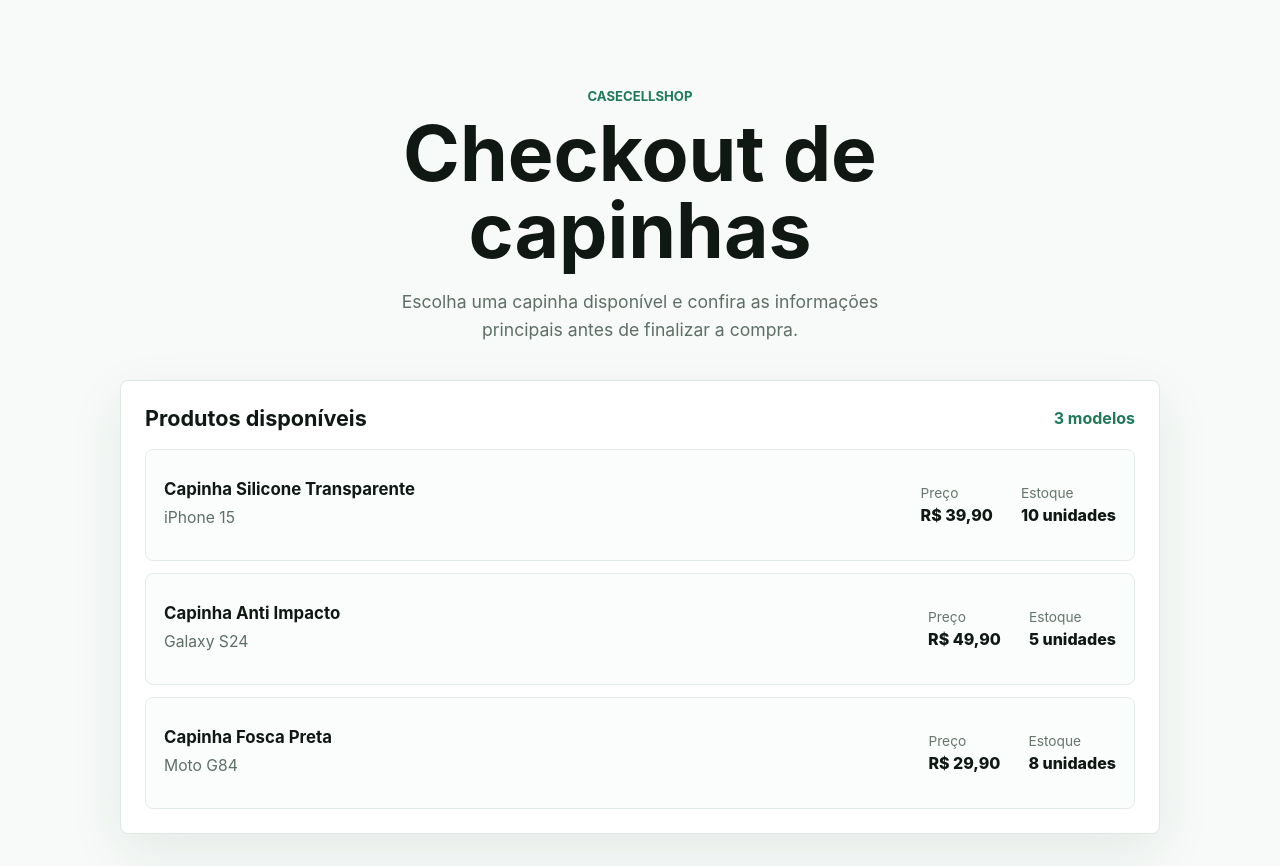
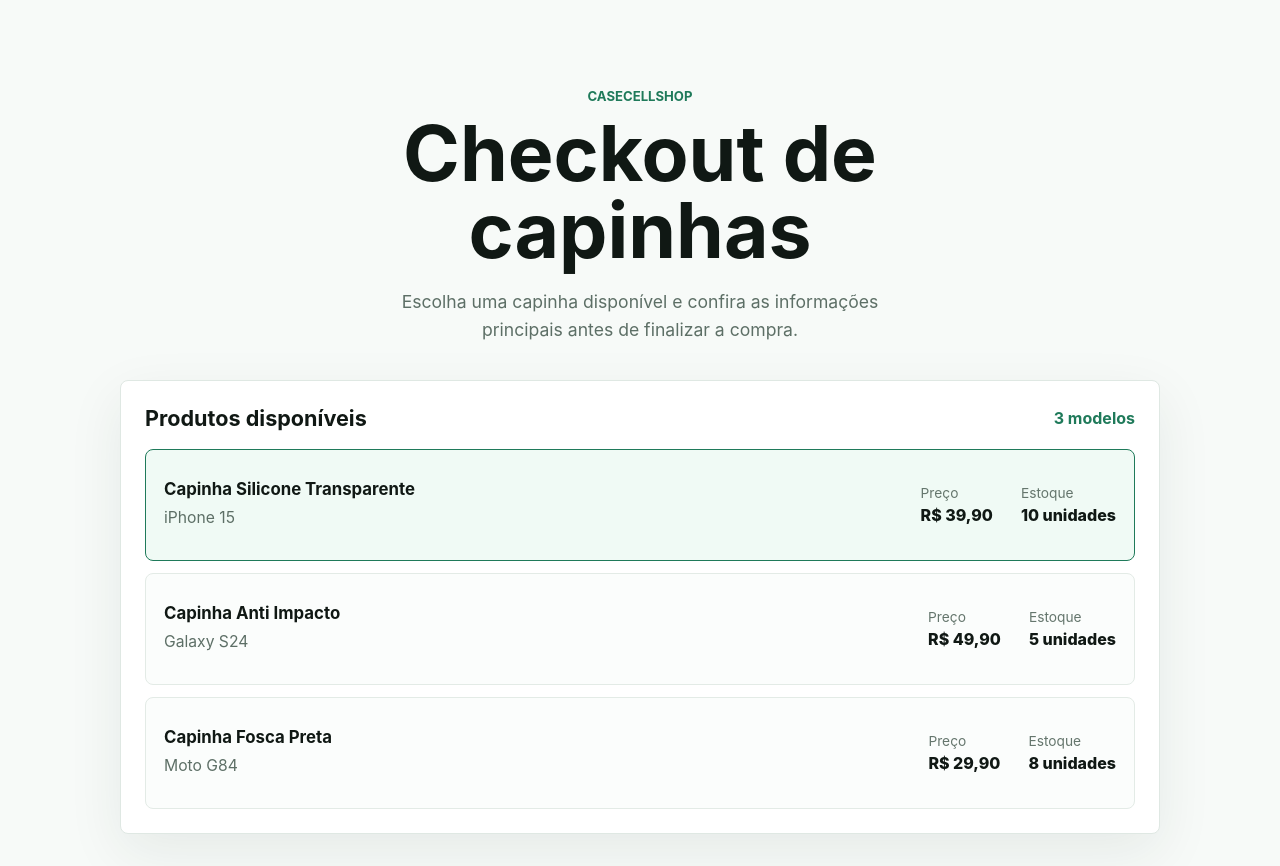
Before and after one commit to wendel211/case-cell-shop-checkout, a React (Vite) app in the folder frontend/: page / in a window 1280 px wide. Built offline with nearby package versions, Linux system fonts and the light colour scheme.

Commit message:
feat(web): add product selection state

```diff
--- a/frontend/src/App.css
+++ b/frontend/src/App.css
@@ -84,11 +84,35 @@ h2 {
   align-items: center;
   justify-content: space-between;
   gap: 20px;
+  width: 100%;
   min-height: 112px;
   padding: 18px;
   border: 1px solid #e3ebe6;
   border-radius: 8px;
   background: #fbfdfc;
+  color: inherit;
+  cursor: pointer;
+  font: inherit;
+  text-align: left;
+  transition:
+    background 180ms ease,
+    border-color 180ms ease,
+    transform 180ms ease;
+}
+
+.product-card:hover,
+.product-card.selected {
+  border-color: #1f7a5a;
+  background: #f0faf5;
+}
+
+.product-card:hover {
+  transform: translateY(-1px);
+}
+
+.product-card:focus-visible {
+  outline: 3px solid rgba(31, 122, 90, 0.28);
+  outline-offset: 3px;
 }
 
 .product-card h3 {
--- a/frontend/src/App.tsx
+++ b/frontend/src/App.tsx
@@ -1,3 +1,4 @@
+import { useState } from 'react'
 import './App.css'
 import { products } from './data/products'
 
@@ -9,6 +10,8 @@ function formatCurrency(valueInCents: number) {
 }
 
 function App() {
+  const [selectedProductId, setSelectedProductId] = useState(products[0].id)
+
   return (
     <main className="app-shell">
       <section className="checkout-page" aria-labelledby="page-title">
@@ -28,8 +31,17 @@ function App() {
           </div>
 
           <div className="product-list">
-            {products.map((product) => (
-              <article className="product-card" key={product.id}>
+            {products.map((product) => {
+              const isSelected = product.id === selectedProductId
+
+              return (
+                <button
+                  aria-pressed={isSelected}
+                  className={`product-card ${isSelected ? 'selected' : ''}`}
+                  key={product.id}
+                  onClick={() => setSelectedProductId(product.id)}
+                  type="button"
+                >
                   <div>
                     <h3>{product.name}</h3>
                     <p>{product.model}</p>
@@ -45,8 +57,9 @@ function App() {
                       <dd>{product.stock} unidades</dd>
                     </div>
                   </dl>
-              </article>
-            ))}
+                </button>
+              )
+            })}
           </div>
         </section>
       </section>
```
Lines whose indentation alone changed are shown as unchanged.
